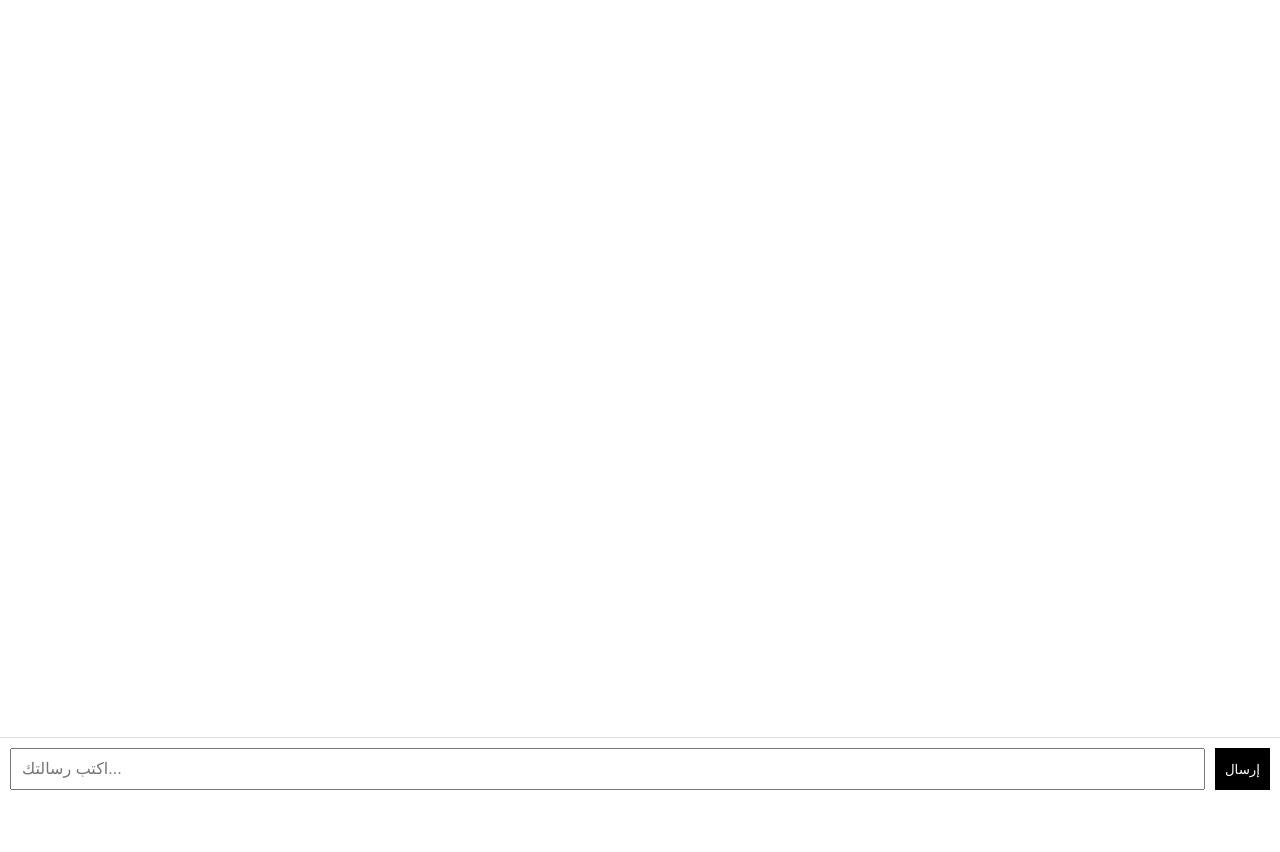
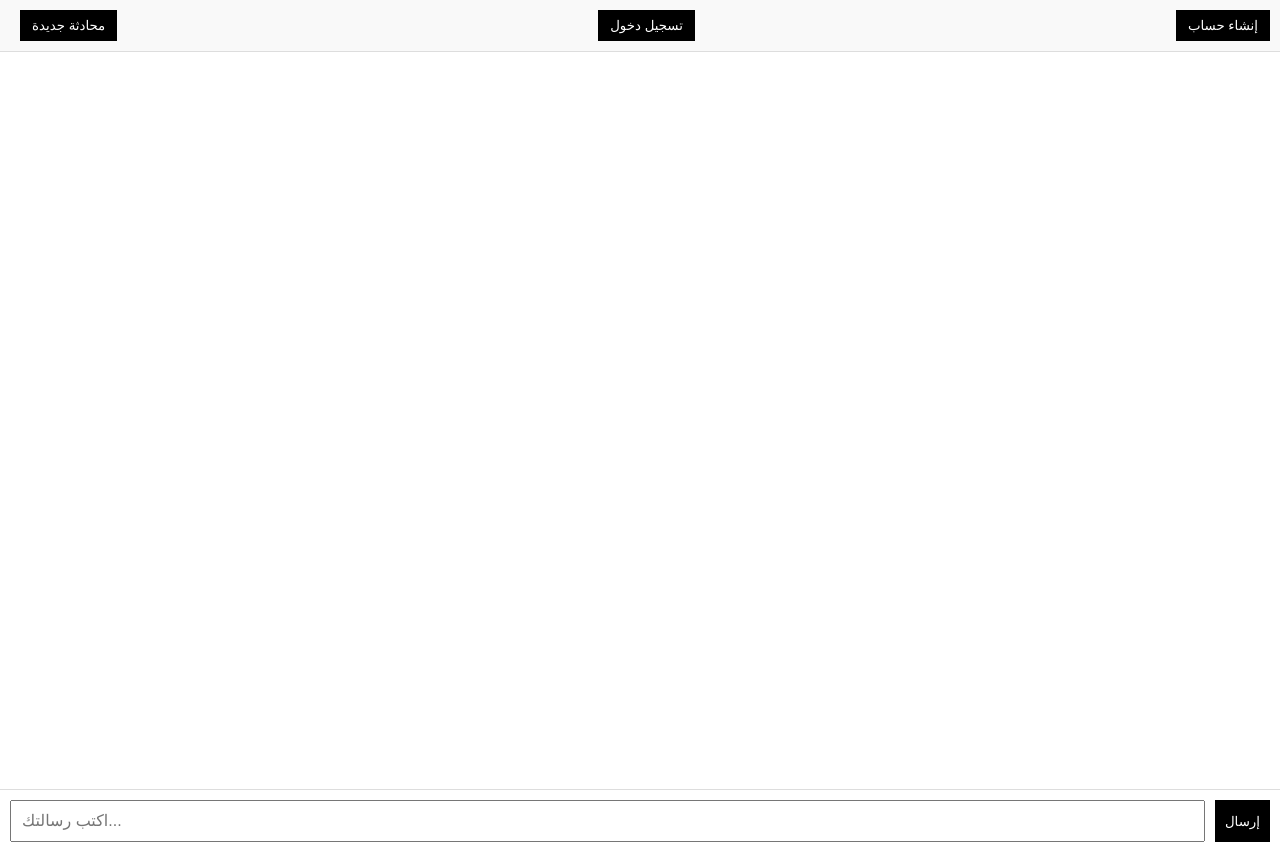
Before and after one commit to khalidnishirwan-cloud/ai-universe, a Flask app: page / in a window 1280 px wide. Before the commit the page ends 790 px from the top, so only its background shows below. Run offline with Flask 3, Linux system fonts and the light colour scheme.

Commit message:
Update index.html

```diff
--- a/templates/index.html
+++ b/templates/index.html
@@ -1,4 +1,13 @@
-<!DOCTYPE html>
+<body>
+
+<div class="top-bar">
+    <button onclick="newChat()">محادثة جديدة</button>
+    <button onclick="goLogin()">تسجيل دخول</button>
+    <button onclick="goRegister()">إنشاء حساب</button>
+</div>
+
+<div class="container">
+   <!DOCTYPE html>
 <html lang="ar">
 <head>
     <meta charset="UTF-8">
```
